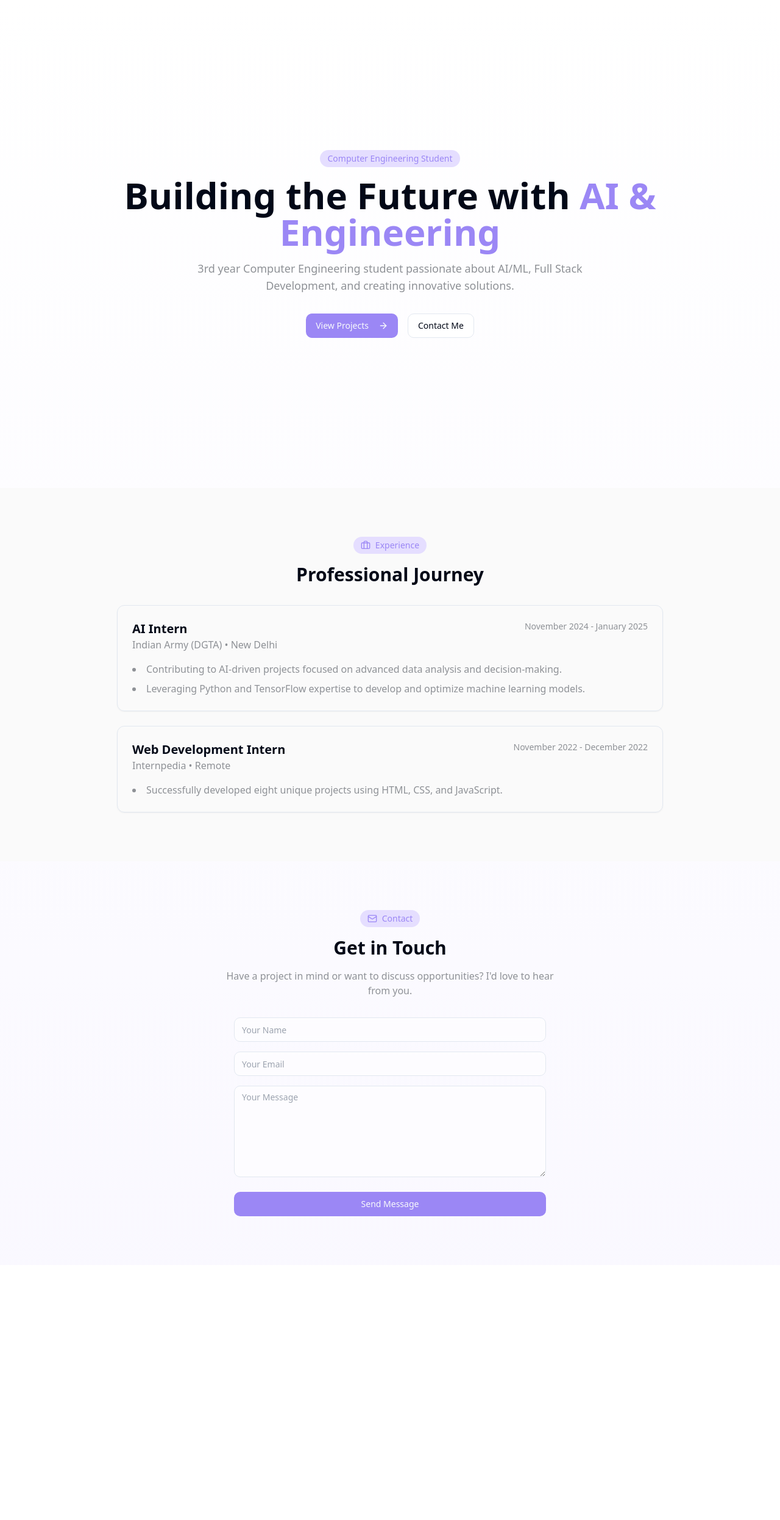
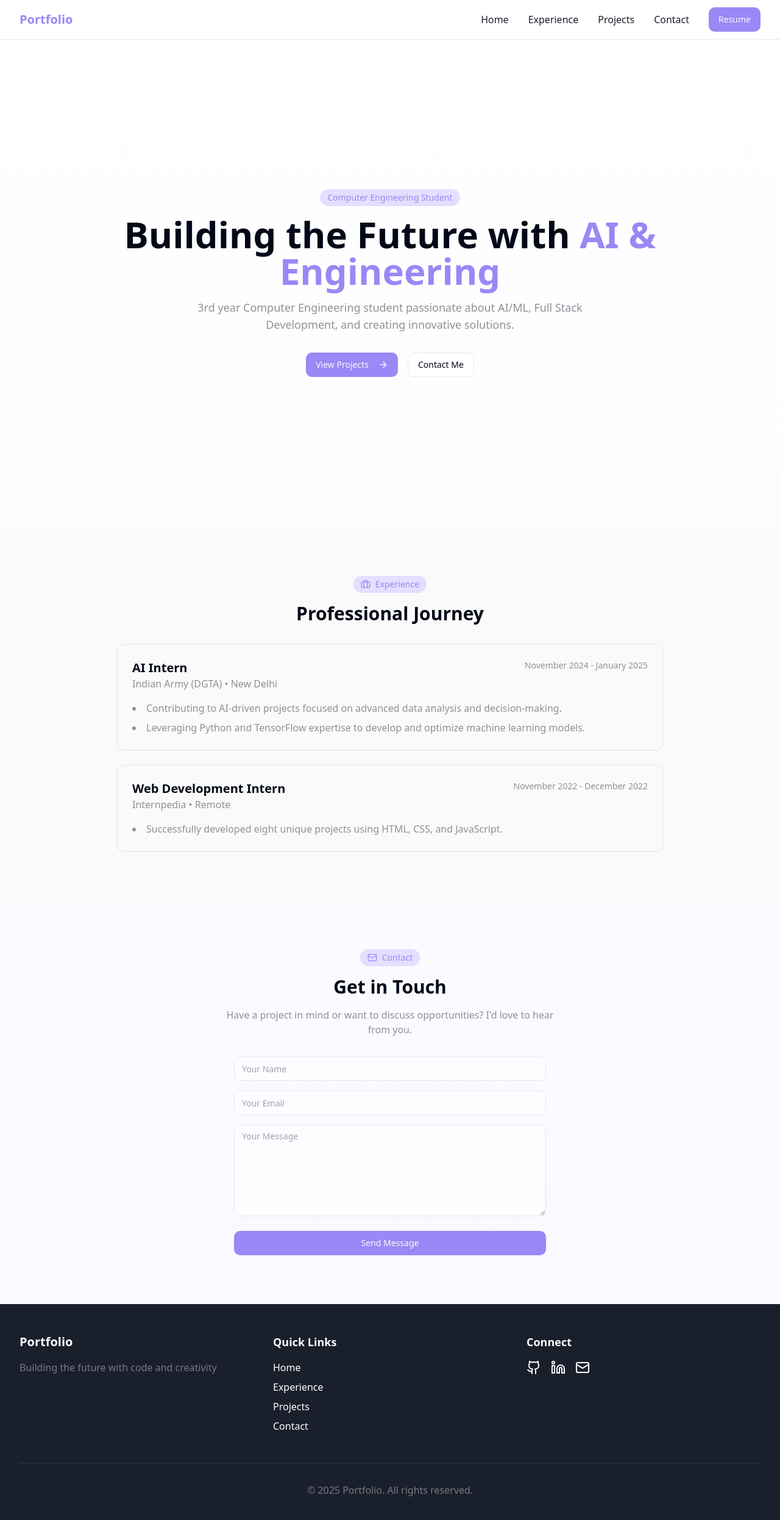
Before and after one commit to ankitsharma38/Portfolio_learning_TypeScript, a React (Vite) app: page / in a window 1280 px wide. Shown: the top 2492 px of the page at 61% size. Before the commit the page ends 2074 px from the top, so only its background shows below. Built offline with nearby package versions, Linux system fonts and the light colour scheme.

Commit message:
Add navbar and footer
This commit adds a navbar and footer to the application.  The specific implementation details are not included in this commit message.

```diff
--- /dev/null
+++ b/src/components/Footer.tsx
@@ -0,0 +1,83 @@
+
+import { Github, Linkedin, Mail } from "lucide-react";
+
+const Footer = () => {
+  const currentYear = new Date().getFullYear();
+
+  return (
+    <footer className="bg-neutral-dark text-white py-12">
+      <div className="max-w-7xl mx-auto px-4 sm:px-6 lg:px-8">
+        <div className="grid grid-cols-1 md:grid-cols-3 gap-8">
+          {/* Brand */}
+          <div className="space-y-4">
+            <h3 className="text-xl font-bold">Portfolio</h3>
+            <p className="text-neutral/80">
+              Building the future with code and creativity
+            </p>
+          </div>
+
+          {/* Quick Links */}
+          <div className="space-y-4">
+            <h4 className="text-lg font-semibold">Quick Links</h4>
+            <ul className="space-y-2">
+              <li>
+                <a href="#" className="hover:text-accent transition-colors">
+                  Home
+                </a>
+              </li>
+              <li>
+                <a href="#experience" className="hover:text-accent transition-colors">
+                  Experience
+                </a>
+              </li>
+              <li>
+                <a href="#projects" className="hover:text-accent transition-colors">
+                  Projects
+                </a>
+              </li>
+              <li>
+                <a href="#contact" className="hover:text-accent transition-colors">
+                  Contact
+                </a>
+              </li>
+            </ul>
+          </div>
+
+          {/* Social Links */}
+          <div className="space-y-4">
+            <h4 className="text-lg font-semibold">Connect</h4>
+            <div className="flex space-x-4">
+              <a
+                href="#"
+                className="hover:text-accent transition-colors"
+                aria-label="GitHub"
+              >
+                <Github className="h-6 w-6" />
+              </a>
+              <a
+                href="#"
+                className="hover:text-accent transition-colors"
+                aria-label="LinkedIn"
+              >
+                <Linkedin className="h-6 w-6" />
+              </a>
+              <a
+                href="mailto:your.email@example.com"
+                className="hover:text-accent transition-colors"
+                aria-label="Email"
+              >
+                <Mail className="h-6 w-6" />
+              </a>
+            </div>
+          </div>
+        </div>
+
+        <div className="mt-12 pt-8 border-t border-white/10 text-center text-neutral/80">
+          <p>&copy; {currentYear} Portfolio. All rights reserved.</p>
+        </div>
+      </div>
+    </footer>
+  );
+};
+
+export default Footer;
--- /dev/null
+++ b/src/components/Navbar.tsx
@@ -0,0 +1,70 @@
+
+import { Menu } from "lucide-react";
+import { Button } from "./ui/button";
+import { Sheet, SheetContent, SheetTrigger } from "./ui/sheet";
+
+const Navbar = () => {
+  const navItems = [
+    { label: "Home", href: "#" },
+    { label: "Experience", href: "#experience" },
+    { label: "Projects", href: "#projects" },
+    { label: "Contact", href: "#contact" },
+  ];
+
+  return (
+    <nav className="fixed top-0 left-0 right-0 z-50 bg-white/80 backdrop-blur-md border-b">
+      <div className="max-w-7xl mx-auto px-4 sm:px-6 lg:px-8">
+        <div className="flex items-center justify-between h-16">
+          <div className="flex-shrink-0">
+            <span className="text-xl font-bold text-accent">Portfolio</span>
+          </div>
+
+          {/* Desktop Navigation */}
+          <div className="hidden md:flex md:items-center md:space-x-8">
+            {navItems.map((item) => (
+              <a
+                key={item.label}
+                href={item.href}
+                className="text-neutral-dark hover:text-accent transition-colors"
+              >
+                {item.label}
+              </a>
+            ))}
+            <Button className="bg-accent hover:bg-accent/90">
+              Resume
+            </Button>
+          </div>
+
+          {/* Mobile Navigation */}
+          <div className="md:hidden">
+            <Sheet>
+              <SheetTrigger asChild>
+                <Button variant="ghost" size="icon">
+                  <Menu className="h-6 w-6" />
+                </Button>
+              </SheetTrigger>
+              <SheetContent>
+                <div className="flex flex-col space-y-4 mt-4">
+                  {navItems.map((item) => (
+                    <a
+                      key={item.label}
+                      href={item.href}
+                      className="text-neutral-dark hover:text-accent transition-colors"
+                    >
+                      {item.label}
+                    </a>
+                  ))}
+                  <Button className="bg-accent hover:bg-accent/90 w-full">
+                    Resume
+                  </Button>
+                </div>
+              </SheetContent>
+            </Sheet>
+          </div>
+        </div>
+      </div>
+    </nav>
+  );
+};
+
+export default Navbar;
--- a/src/pages/Index.tsx
+++ b/src/pages/Index.tsx
@@ -1,15 +1,21 @@
 
+import Navbar from "@/components/Navbar";
+import Footer from "@/components/Footer";
 import HeroSection from "@/components/HeroSection";
 import ExperienceSection from "@/components/ExperienceSection";
 import ContactSection from "@/components/ContactSection";
 
 const Index = () => {
   return (
-    <main className="bg-gradient-to-b from-white to-accent-soft/20">
-      <HeroSection />
-      <ExperienceSection />
-      <ContactSection />
-    </main>
+    <>
+      <Navbar />
+      <main className="bg-gradient-to-b from-white to-accent-soft/20 pt-16">
+        <HeroSection />
+        <ExperienceSection />
+        <ContactSection />
+      </main>
+      <Footer />
+    </>
   );
 };
 
```
